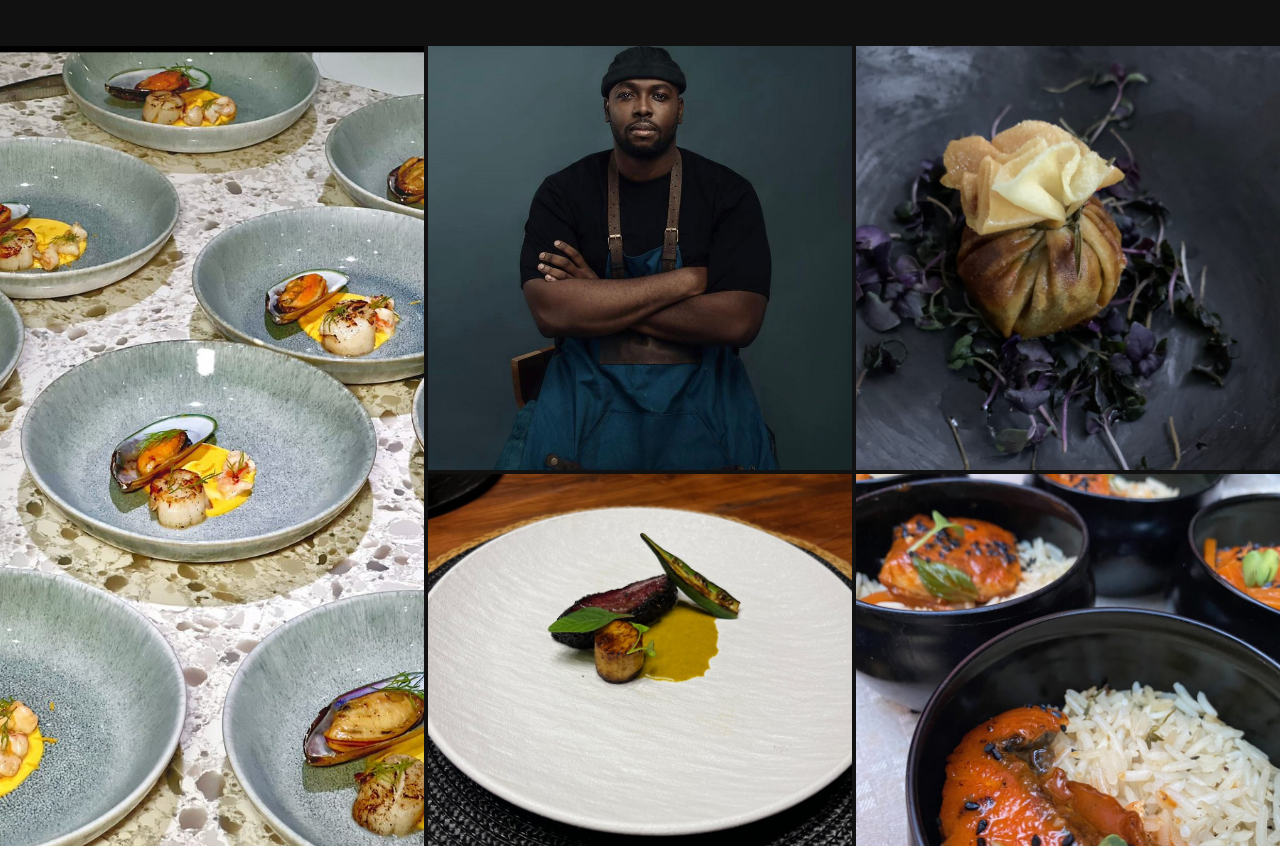
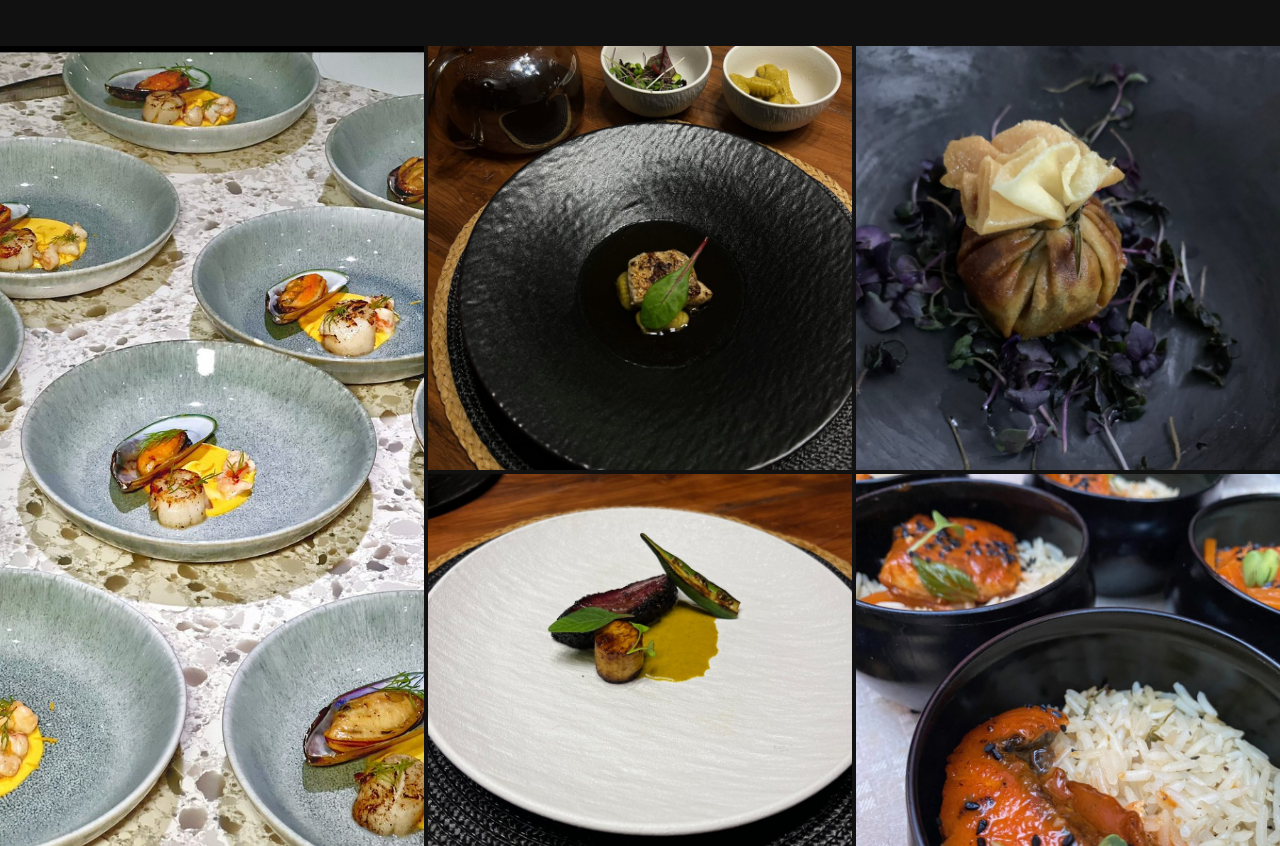
Before and after one commit to ChefKhudu/ChefKhudu, a plain HTML site: page index.html in a window 1280 px wide. Shown: the part 3335-4181 px from the top of the page. Drawn offline with Linux system fonts and the light colour scheme.

Commit message:
Update index.html

```diff
--- a/index.html
+++ b/index.html
@@ -116,6 +116,7 @@ footer { background: var(--bg); border-top: 1px solid var(--border); padding: 2.
 .nav-links { display: none; }
 .about-grid { grid-template-columns: 1fr; gap: 3rem; }
 .about-visual { aspect-ratio: 3/2; }
+.about-visual img { object-position: center 20%; }
 .form-row { grid-template-columns: 1fr; }
 .contact-info { grid-template-columns: 1fr; }
 footer { flex-direction: column; text-align: center; }
@@ -215,7 +216,7 @@ footer { flex-direction: column; text-align: center; }
 <img src="scallops.jpg" alt="Scallop dishes" />
 </div>
 <div class="gallery-item reveal">
-<img src="about.jpg" alt="Plated dish" />
+<img src="plated-dish.jpg" alt="Plated dish" />
 </div>
 <div class="gallery-item reveal">
 <img src="dumpling.jpg" alt="Artistic dumpling" />
```
